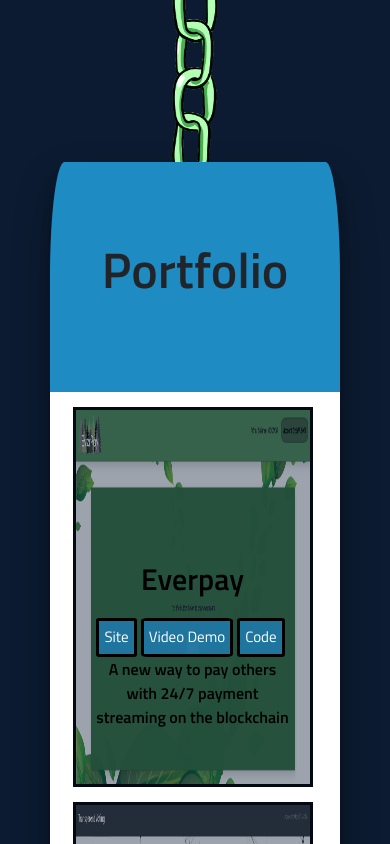
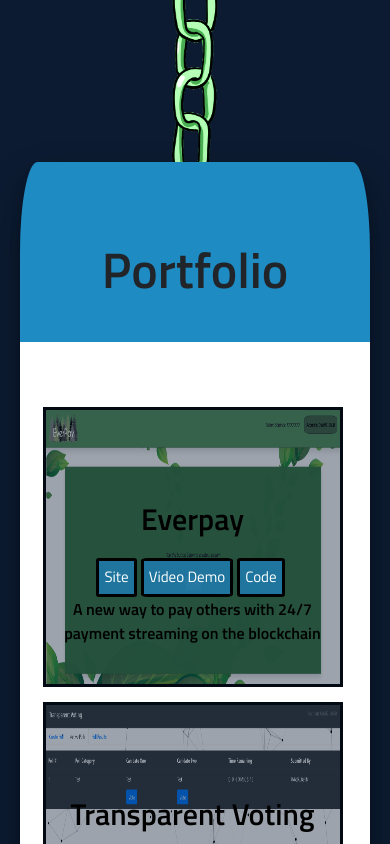
Before and after one commit to AGRTECH/portfolio-site, a React (Create React App) app: page / in a window 390 px wide. Shown: the part 1156-2000 px from the top of the page. Built offline with nearby package versions, Linux system fonts and the light colour scheme.

Commit message:
better sizing of portfolio squares

```diff
--- a/src/components/App.module.css
+++ b/src/components/App.module.css
@@ -46,15 +46,15 @@
 }
 
 .aboutContainer {
-  height: 1200px;
+  height: 860px;
   margin: 0 150px 0 150px;
   /* background-color: rgba(30, 139, 195, 0.3); */
   padding-top: 70px;
   background-image: linear-gradient(
     to top,
     white,
-    white 85%,
-    rgba(30, 139, 195, 1) 15%,
+    white 82%,
+    rgba(30, 139, 195, 1) 18%,
     rgba(30, 139, 195, 1)
   );
 
@@ -194,14 +194,14 @@
   display: flex;
   align-items: center;
   justify-content: center;
-  margin: 0 25px 0 25px;
+  margin: -65px 25px 0px 25px;
 }
 
 .concreteCleaningCard {
   position: relative;
   overflow: hidden;
-  width: 500px;
-  height: 400px;
+  width: 300px;
+  height: 300px;
   margin-bottom: 80px;
   margin-right: 25px;
   display: flex;
@@ -220,7 +220,7 @@
   left: 0;
   top: 0;
   width: 100%;
-  height: 400px;
+  height: 100%;
   border: 3px solid black;
   box-shadow: rgba(0, 0, 0, 0.3) 0px 19px 38px,
     rgba(0, 0, 0, 0.22) 0px 15px 12px;
@@ -228,7 +228,7 @@
 
 .cardCenter {
   text-align: center;
-  margin-top: 150px;
+  margin-top: 90px;
   font-size: 30px;
   color: black;
   font-weight: bold;
@@ -596,6 +596,7 @@
 
   .thirdCard {
     flex-direction: column;
+    margin-top: 0px;
   }
 
   .concreteCleaningCard {
@@ -659,6 +660,10 @@
     width: 100%;
   }
 
+  .homeContainerSmaller {
+    margin: 0px 20px 0px 20px;
+  }
+
   .homeContainer {
     height: 1000px;
     background-image: linear-gradient(
@@ -672,11 +677,11 @@
 
   .concreteCleaningCard {
     width: 100%;
-    height: 380px;
+    height: 280px;
   }
 
   .aboutContainer {
-    height: 2300px;
+    height: 1800px;
   }
 }
 
@@ -685,8 +690,12 @@
     font-size: 9px;
   }
 
+  .innerAboutContainer {
+    margin: 0 10px 0 10px;
+  }
+
   .aboutContainer {
-    height: 2230px;
+    height: 1750px;
   }
 
   .homeContainer {
@@ -706,7 +715,8 @@
 
   .concreteCleaningCard {
     width: 230px;
-    height: 370px;
+    height: 270px;
+    width: 100%;
     margin-bottom: 15px;
     margin-left: 22px;
   }
```
